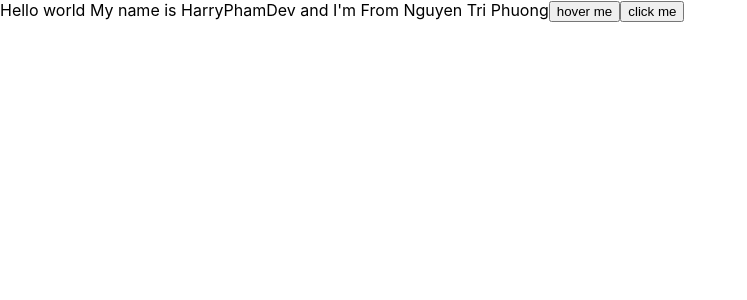
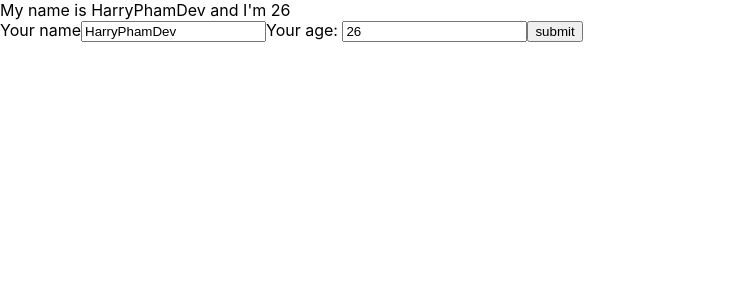
Before and after one commit to CristalViet/hocreact, a React (Create React App) app: page / in a window 1280 px wide. Shown: the top 300 px of the page, without its empty margins (0-747 px from the left). Built offline with nearby package versions, Linux system fonts and the light colour scheme.

Commit message:
userInfor

```diff
--- a/src/App.js
+++ b/src/App.js
@@ -1,31 +1,14 @@
 import logo from './logo.svg';
 import './App.css';
-import { useDispatch, useSelector } from 'react-redux';
-import { increaseCounter, decreaseCounter } from './redux/action/counterAction';
-import MyComponent from './components/MyComponents';
+
+import MyComponents from './components/MyComponents';
 import React from 'react';
 class App extends React.Component{
-  state ={
-    name: 'HarryPhamDev',
-    address: 'Nguyen Tri Phuong',
-    age:26
-  }
-  handleClick(event){
-    // console.log("Click me mybutton")
-    console.log("click me ")
-    console.log("My Name is: " ,this.state.name)
 
-  }
-  handleOnMouseOver(event){
-    console.log(event)
-  }
   render(){
     return(
       <div>
-        Hello world
-          My name is {this.state.name} and I'm From {this.state.address}
-          <button onMouseOver={this.handleOnMouseOver}>hover me</button>
-          <button onClick={this.handleClick}>click me</button>
+          <MyComponents></MyComponents>
       </div>
     );
   }
--- a/src/components/MyComponents.js
+++ b/src/components/MyComponents.js
@@ -1,10 +1,18 @@
 import React from 'react';
+import UserInfor from './UserInfor';
 
-class MyComponent extends React.Component{
+class MyComponent extends React.Component {
+
+
+
     //JSX
     render(){
         return(
-            <div>My first Component</div>
+        <div>
+
+
+        <UserInfor/>
+        </div>
 
         );
     }
--- /dev/null
+++ b/src/components/UserInfor.js
@@ -0,0 +1,53 @@
+import React from 'react';
+
+class UserInfor extends React.Component{
+    state ={
+        name: 'HarryPhamDev',
+        address: 'Nguyen Tri Phuong',
+        age:26
+      }
+
+    handleOnMouseOver(event){
+        console.log(event)
+    }
+    handleOnChangeInput(event){
+       console.log(event.target.value)
+       this.setState(
+        {
+            name : event.target.value,
+
+        }
+       );
+    }
+    handleOnChangeAge(event){
+        console.log(event.target.value)
+        this.setState(
+         {
+            age: event.target.value
+         }
+        );
+     }
+    handleOnSumbit=(event)=>{
+        event.preventDefault();
+        console.log(this.state)
+    }
+    render(){
+        return(
+            <div>
+                My name is {this.state.name} and I'm {this.state.age}
+
+                <form onSubmit={(event)=>this.handleOnSumbit(event)}>
+                <label>Your name</label>
+                <input type="text" value={this.state.name}  onChange={(event)=>this.handleOnChangeInput(event)}/>
+                <label>Your age: </label>
+                <input type="text" value={this.state.age}  onChange={(event)=>this.handleOnChangeAge(event)}/>
+                    <button>
+                        submit
+                    </button>
+                    </form>
+            </div>
+
+        );
+    }
+}
+export default UserInfor;
```
